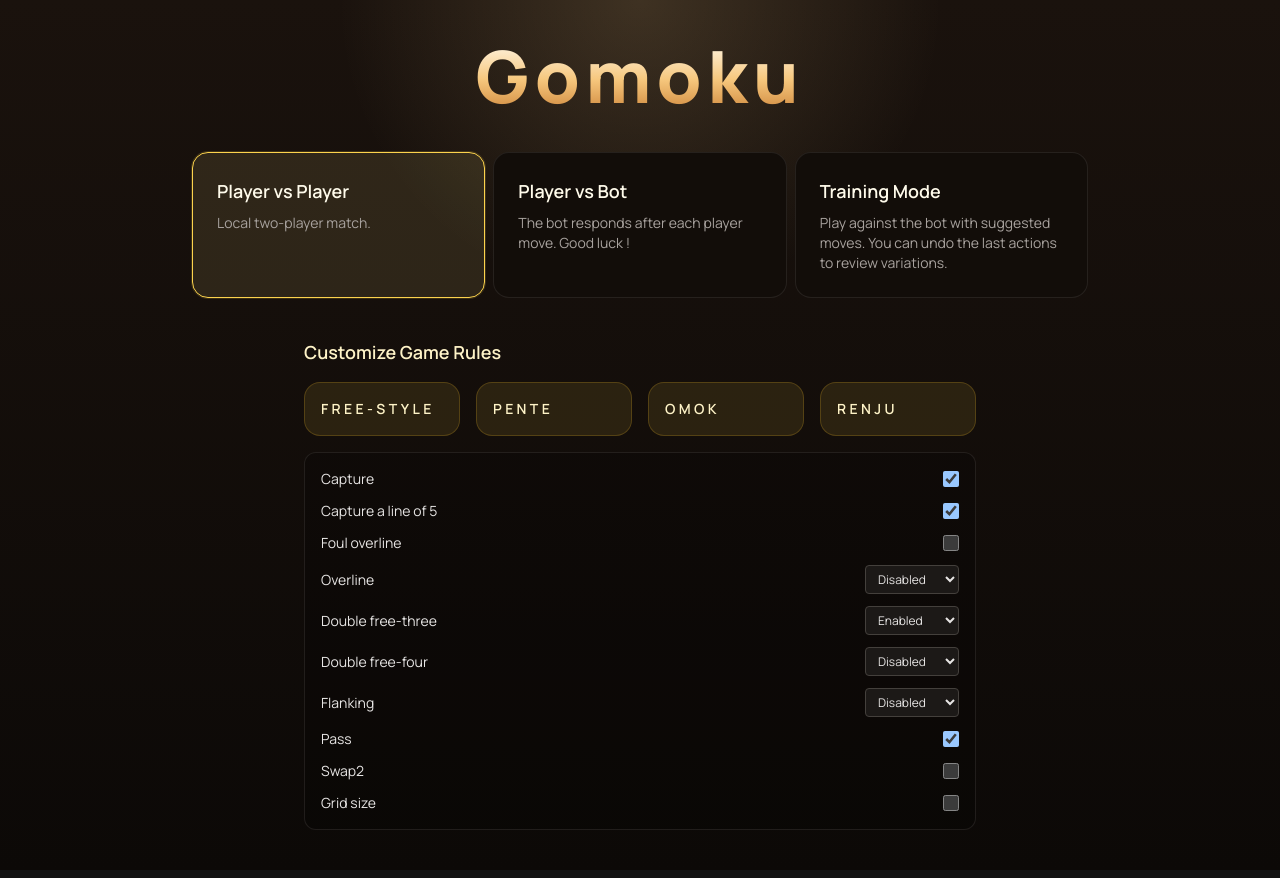
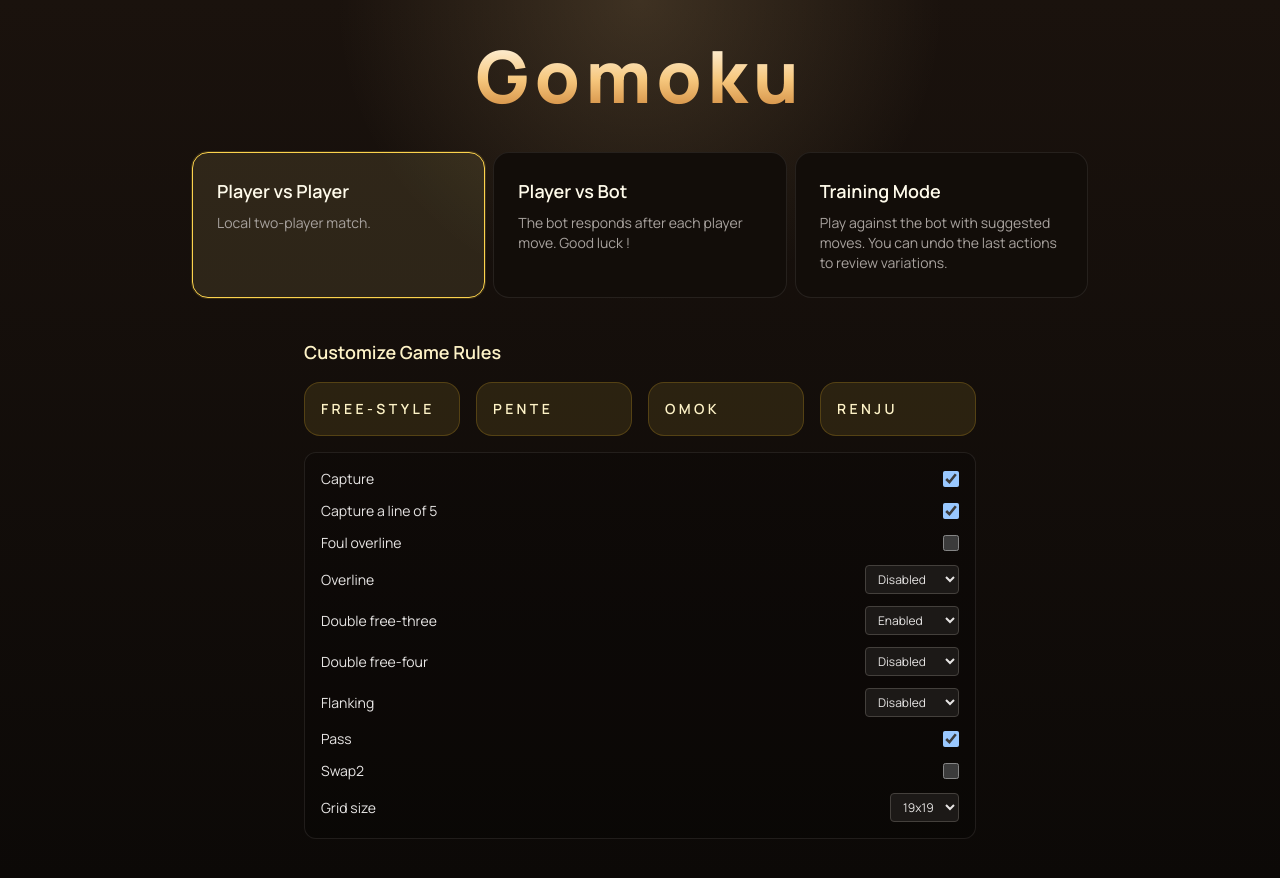
Before and after one commit to kennyydng/Gomoku, a Next.js app in the folder app/: page / in a window 1280 px wide. Built offline with nearby package versions, Linux system fonts and the light colour scheme.

Commit message:
add select grid size

```diff
--- a/app/src/app/components/gomoku/GomokuBoardSurface.tsx
+++ b/app/src/app/components/gomoku/GomokuBoardSurface.tsx
@@ -2,7 +2,6 @@
 
 import { memo, useMemo } from 'react'
 import { BOARD_RANGE, BOARD_SIZE, BOARD_THEME, getPreviewClass, getStoneClass } from '../../constants/game'
-
 import { Gomoku } from '../../game/Gomoku'
 import type { Player, Position } from '../../game/Gomoku'
 
--- a/app/src/app/page.tsx
+++ b/app/src/app/page.tsx
@@ -205,7 +205,18 @@ export default function Home() {
               return (
                 <div key={key} className="flex items-center justify-between gap-3">
                   <span className="text-sm text-stone-200">{label}</span>
-                  {isBlackRule ? (
+                  {ruleKey === 'grid' ? (
+                    <select
+                      value={value as string}
+                      onChange={(e) =>
+                        setRules(prev => ({ ...prev, grid: e.target.value as Rules['grid'] }))
+                      }
+                      className="text-xs bg-stone-900 border border-stone-700 rounded px-2 py-1 text-stone-200"
+                    >
+                      <option value="15x15">15x15</option>
+                      <option value="19x19">19x19</option>
+                    </select>
+                  ) : isBlackRule ? (
                     <select
                       value={typeof value === 'string' ? value : (value ? 'true' : 'false')}
                       onChange={(e) => {
```
